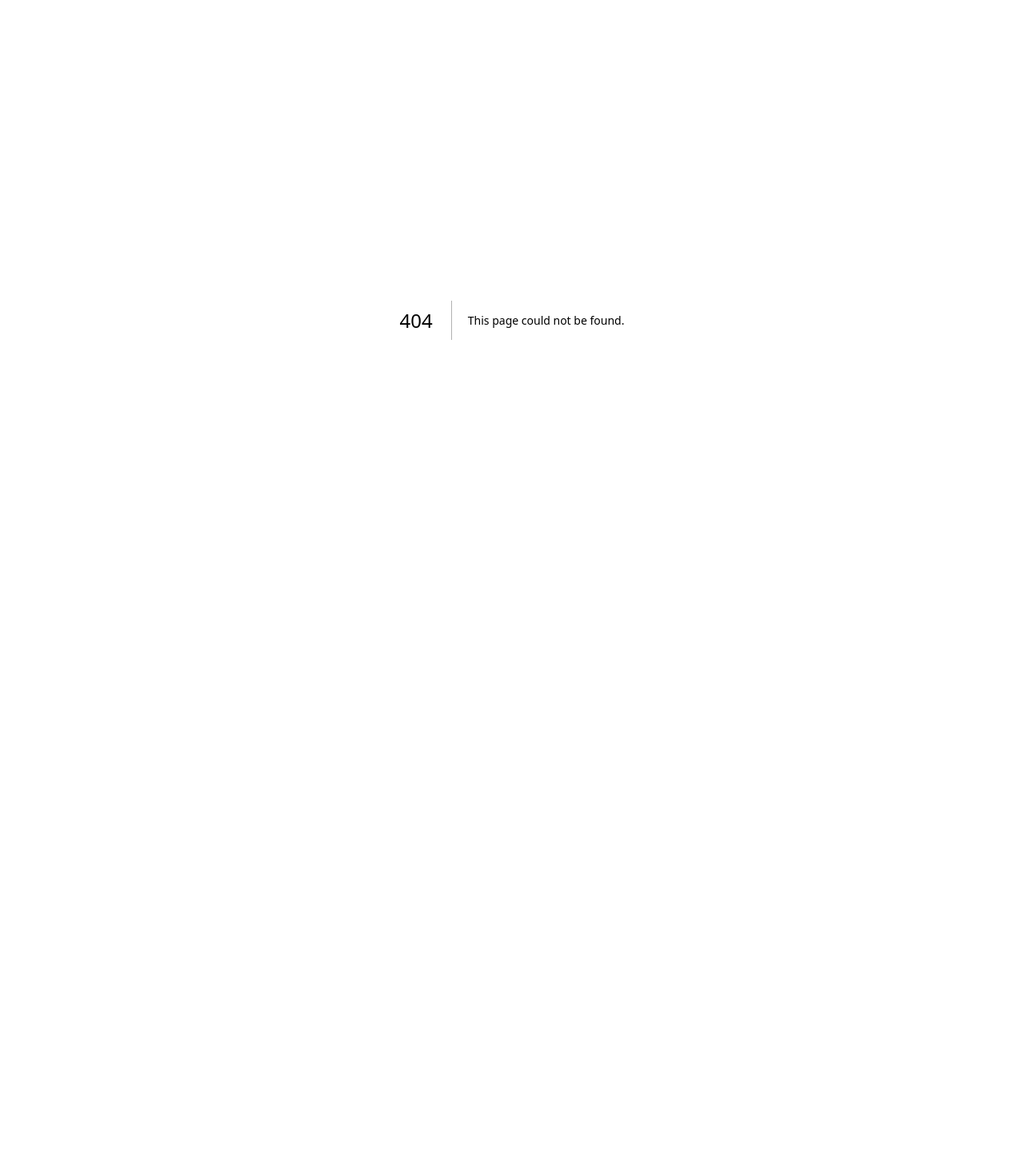
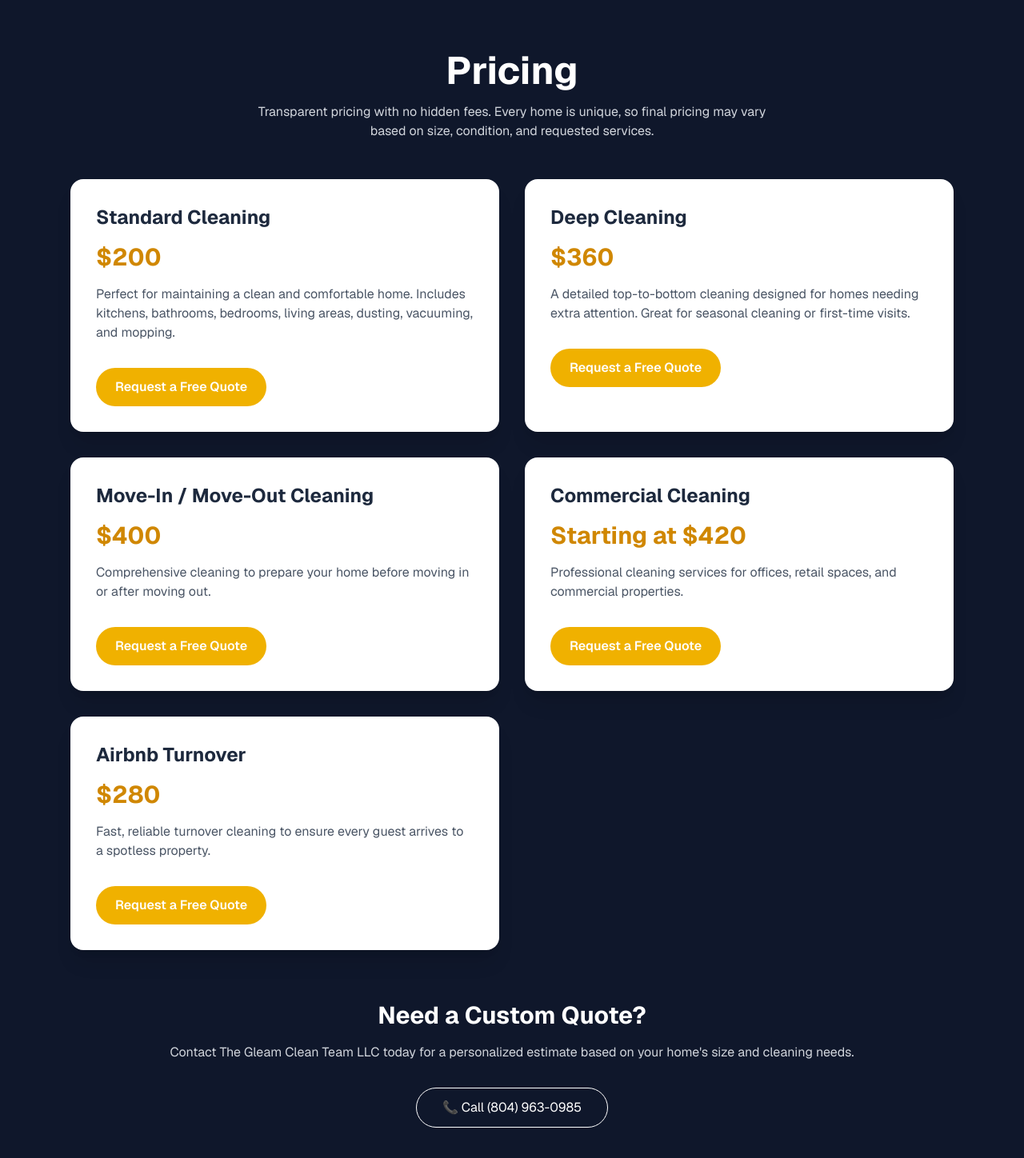
Before and after one commit to TheGleamCleanTeam/thegleamcleanteamllc-website, a Next.js app in the folder website/: page /pricing in a window 1280 px wide. Before the commit this address had no page. Shown: the top 1448 px of the page at 80% size. Before the commit the page ends 800 px from the top, so only its background shows below. Built offline with nearby package versions, Linux system fonts and the light colour scheme.

Commit message:
Fix homepage

```diff
--- /dev/null
+++ b/website/src/app/book/page.tsx
@@ -0,0 +1,114 @@
+export default function BookPage() {
+  return (
+    <main className="min-h-screen bg-slate-900 text-white">
+      <section className="max-w-4xl mx-auto px-6 py-16">
+        <h1 className="text-5xl font-bold text-center">
+          Book Your Cleaning
+        </h1>
+
+        <p className="text-center text-gray-300 mt-4 mb-12">
+          Complete the form below and we'll contact you with a free quote.
+        </p>
+
+        <form className="bg-white text-gray-900 rounded-2xl shadow-xl p-8 space-y-6">
+
+          <div>
+            <label className="block font-semibold mb-2">
+              Full Name
+            </label>
+            <input
+              type="text"
+              className="w-full border rounded-lg p-3"
+              placeholder="Your Name"
+            />
+          </div>
+
+          <div>
+            <label className="block font-semibold mb-2">
+              Email Address
+            </label>
+            <input
+              type="email"
+              className="w-full border rounded-lg p-3"
+              placeholder="you@email.com"
+            />
+          </div>
+
+          <div>
+            <label className="block font-semibold mb-2">
+              Phone Number
+            </label><div>
+  <label className="block font-semibold mb-2">
+    Service Address
+  </label>
+
+  <input
+    type="text"
+    className="w-full border rounded-lg p-3"
+    placeholder="123 Main Street, Richmond, VA"
+  />
+</div>
+            <input
+              type="tel"
+              className="w-full border rounded-lg p-3"
+              placeholder="(804) 963-0985"
+            />
+          </div>
+
+          <div>
+            <label className="block font-semibold mb-2">
+              Service Needed
+            </label>Full Name
+
+Email
+
+Phone Number
+
+Service Address   ← NEW
+
+Service Needed
+
+            <select className="w-full border rounded-lg p-3">
+              <option>Standard Cleaning</option>
+              <option>Deep Cleaning</option>
+              <option>Move-In / Move-Out</option>
+              <option>Commercial Cleaning</option>
+              <option>Airbnb Turnover</option>
+            </select>
+          </div>
+
+          <div>
+            <label className="block font-semibold mb-2">
+              Preferred Cleaning Date
+            </label>
+
+            <input
+              type="date"
+              className="w-full border rounded-lg p-3"
+            />
+          </div>
+
+          <div>
+            <label className="block font-semibold mb-2">
+              Additional Notes
+            </label>
+
+            <textarea
+              rows={5}
+              className="w-full border rounded-lg p-3"
+              placeholder="Tell us about your cleaning needs..."
+            />
+          </div>
+
+          <button
+            type="submit"
+            className="w-full bg-yellow-500 hover:bg-yellow-600 text-white font-bold py-4 rounded-full transition"
+          >
+            Request My Free Quote
+          </button>
+
+        </form>
+      </section>
+    </main>
+  );
+}
--- /dev/null
+++ b/website/src/app/gallery/page.tsx
@@ -0,0 +1,96 @@
+import Image from "next/image";
+
+const galleryImages = [
+  {
+    src: "/images/IMG_0685.jpeg",
+    title: "Luxury Bathroom",
+  },
+  {
+    src: "/images/IMG_0689.jpeg",
+    title: "Kitchen Detail",
+  },
+  {
+    src: "/images/IMG_0690.jpeg",
+    title: "Fresh Kitchen",
+  },
+  {
+    src: "/images/IMG_0691.jpeg",
+    title: "Dining Area",
+  },
+];
+
+export default function GalleryPage() {
+  return (
+    <main className="min-h-screen bg-slate-900 text-white">
+      <section className="max-w-7xl mx-auto px-6 py-20">
+
+        <div className="text-center mb-20">
+
+          <span className="inline-block bg-[#d4af37] text-slate-900 px-5 py-2 rounded-full font-semibold uppercase tracking-widest text-sm mb-6">
+            The Gleam Clean Team LLC
+          </span>
+
+          <h1 className="text-6xl font-extrabold mb-6">
+            Our Work
+          </h1>
+
+          <div className="w-24 h-1 bg-[#d4af37] mx-auto rounded-full mb-8"></div>
+
+          <p className="max-w-3xl mx-auto text-xl text-gray-300 leading-8">
+            Every home deserves exceptional care. Browse a few of our recent
+            cleaning projects and experience the level of detail our clients
+            have come to expect.
+          </p>
+
+        </div>
+
+        <div className="grid gap-10 md:grid-cols-2">
+
+          {galleryImages.map((image) => (
+            <div
+              key={image.src}
+              className="bg-white rounded-3xl overflow-hidden shadow-2xl hover:-translate-y-2 transition-all duration-500"
+            >
+              <Image
+                src={image.src}
+                alt={image.title}
+                width={900}
+                height={700}
+                className="w-full h-[430px] object-cover hover:scale-105 transition duration-700"
+              />
+
+              <div className="p-8">
+
+                <h2 className="text-2xl font-bold text-slate-900">
+                  {image.title}
+                </h2>
+
+                <div className="w-16 h-1 bg-[#d4af37] rounded-full my-4"></div>
+
+                <p className="text-gray-600 leading-7">
+                  Professional residential cleaning completed with attention
+                  to every detail, leaving the space fresh, spotless, and
+                  ready to enjoy.
+                </p>
+
+              </div>
+            </div>
+          ))}
+
+        </div>
+
+        <div className="text-center mt-20">
+
+          <a
+            href="/book"
+            className="inline-block bg-[#d4af37] hover:bg-yellow-500 text-white font-bold px-10 py-4 rounded-full transition"
+          >
+            Schedule Your Cleaning
+          </a>
+
+        </div>
+
+      </section>
+    </main>
+  );
+}
--- a/website/src/app/page.tsx
+++ b/website/src/app/page.tsx
@@ -79,7 +79,7 @@ export default function Home() {
           <div className="flex justify-center">
 
             <Image
-              src="/images/headshot pic.png"
+              src="/images/headshot.png"
               alt="The Gleam Clean Team"
               width={450}
               height={450}
--- /dev/null
+++ b/website/src/app/pricing/page.tsx
@@ -0,0 +1,95 @@
+export default function PricingPage() {
+  const services = [
+    {
+      name: "Standard Cleaning",
+      price: "$200",
+      description:
+        "Perfect for maintaining a clean and comfortable home. Includes kitchens, bathrooms, bedrooms, living areas, dusting, vacuuming, and mopping.",
+    },
+    {
+      name: "Deep Cleaning",
+      price: "$360",
+      description:
+        "A detailed top-to-bottom cleaning designed for homes needing extra attention. Great for seasonal cleaning or first-time visits.",
+    },
+    {
+      name: "Move-In / Move-Out Cleaning",
+      price: "$400",
+      description:
+        "Comprehensive cleaning to prepare your home before moving in or after moving out.",
+    },
+    {
+      name: "Commercial Cleaning",
+      price: "Starting at $420",
+      description:
+        "Professional cleaning services for offices, retail spaces, and commercial properties.",
+    },
+    {
+      name: "Airbnb Turnover",
+      price: "$280",
+      description:
+        "Fast, reliable turnover cleaning to ensure every guest arrives to a spotless property.",
+    },
+  ];
+
+  return (
+    <main className="min-h-screen bg-slate-900 text-white">
+      <section className="max-w-6xl mx-auto px-6 py-16">
+        <h1 className="text-5xl font-bold text-center">
+          Pricing
+        </h1>
+
+        <p className="text-center text-gray-300 mt-4 max-w-2xl mx-auto">
+          Transparent pricing with no hidden fees. Every home is unique, so final
+          pricing may vary based on size, condition, and requested services.
+        </p>
+
+        <div className="grid gap-8 mt-12 md:grid-cols-2">
+          {services.map((service) => (
+            <div
+              key={service.name}
+              className="rounded-2xl bg-white text-gray-900 p-8 shadow-xl"
+            >
+              <h2 className="text-2xl font-bold text-slate-800">
+                {service.name}
+              </h2>
+
+              <p className="text-3xl font-bold text-yellow-600 mt-4">
+                {service.price}
+              </p>
+
+              <p className="mt-4 text-gray-600">
+                {service.description}
+              </p>
+
+              <a
+                href="/#contact"
+                className="inline-block mt-8 bg-yellow-500 hover:bg-yellow-600 text-white px-6 py-3 rounded-full font-semibold"
+              >
+                Request a Free Quote
+              </a>
+            </div>
+          ))}
+        </div>
+
+        <div className="mt-16 text-center">
+          <h2 className="text-3xl font-bold">
+            Need a Custom Quote?
+          </h2>
+
+          <p className="mt-4 text-gray-300">
+            Contact The Gleam Clean Team LLC today for a personalized estimate
+            based on your home's size and cleaning needs.
+          </p>
+
+          <a
+            href="tel:8049630985"
+            className="inline-block mt-8 border border-white px-8 py-3 rounded-full hover:bg-white hover:text-slate-900 transition"
+          >
+            📞 Call (804) 963-0985
+          </a>
+        </div>
+      </section>
+    </main>
+  );
+}
```
Also changed, not shown: website/public/images/headshot.png (renamed from website/public/images/headshot pic.png).
